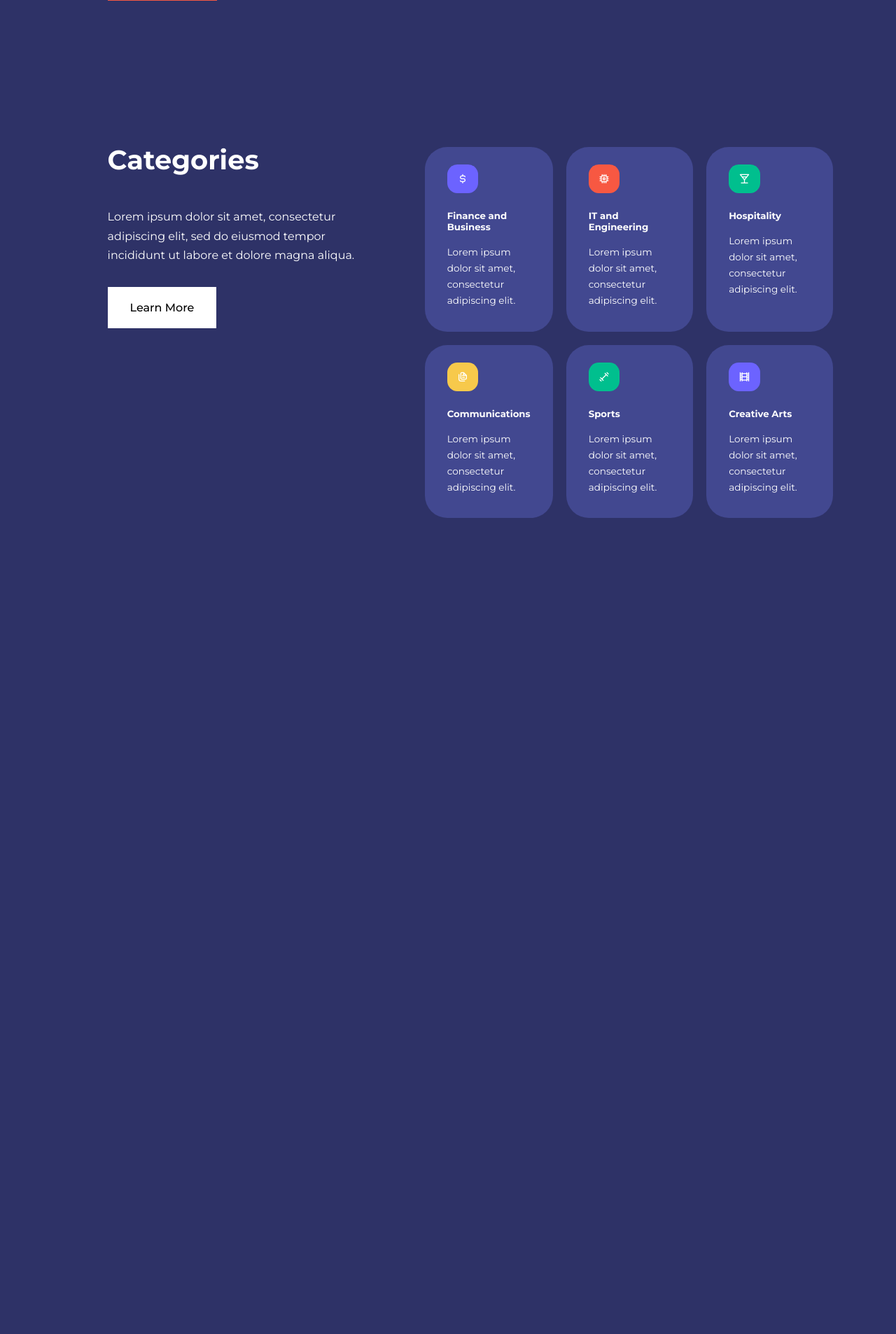
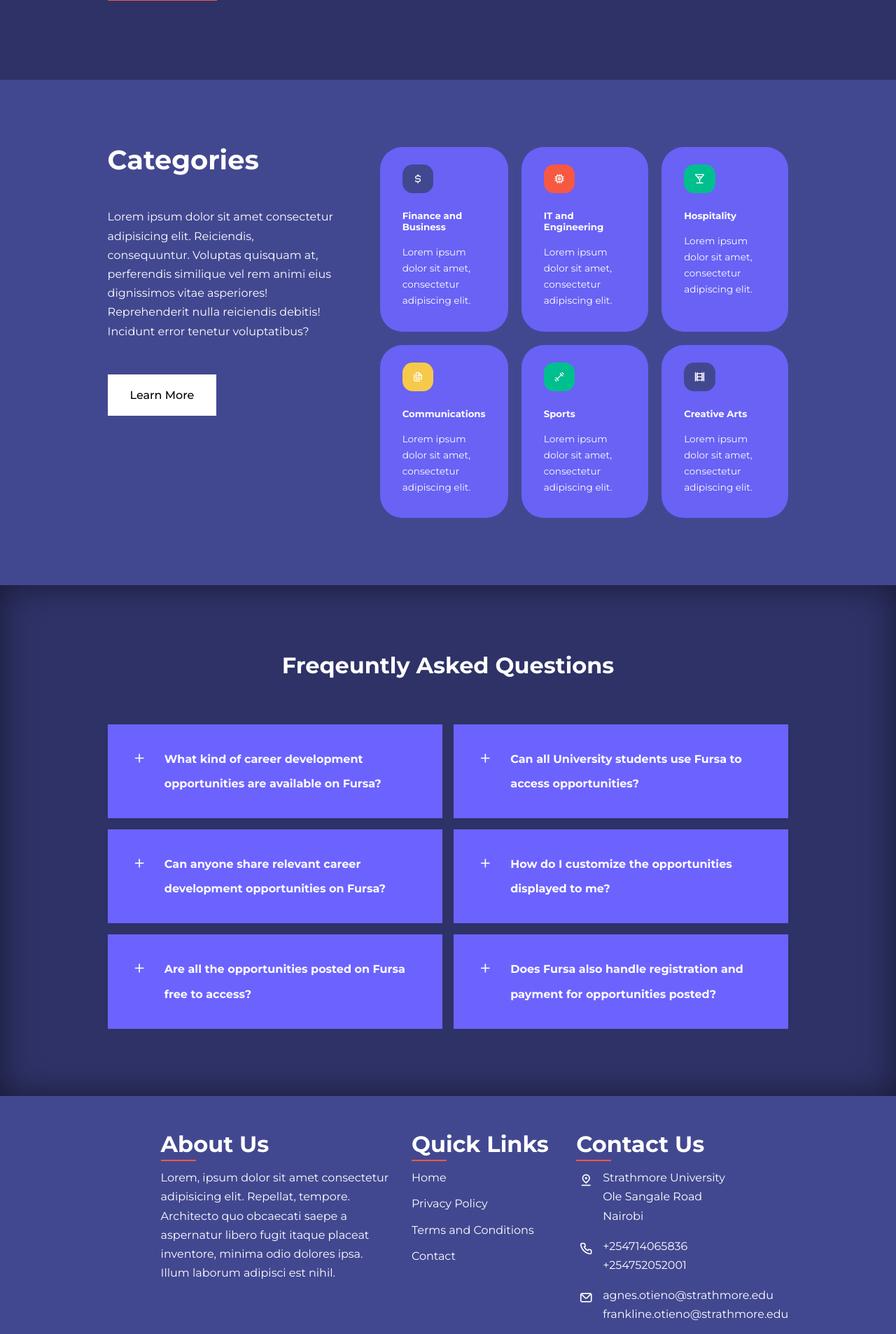
Before and after one commit to a-anyango/Fursa, a PHP site: page / in a window 1280 px wide. Shown: the part 526-2432 px from the top of the page at 70% size. Before the commit the page ends 1266 px from the top, so only its background shows below. Run offline with PHP 8.4, Linux system fonts and the light colour scheme.

Commit message:
Completed Home Page
Added FAQs and categories and made homepage responsive.

```diff
--- a/assets/css/style.css
+++ b/assets/css/style.css
@@ -167,7 +167,7 @@ header{
 
 /*Categories*/
 .categories {
-	background: var(--color-bg);
+	background: var(--color-bg2);
 }
 
 .categories h1 {
@@ -175,19 +175,17 @@ header{
 	margin-bottom: 3rem;
 }
 
-.categories__container{
+.categories__container {
 	display: grid;
 	grid-template-columns: 40% 60%;
-	gap: 4rem;
 }
 
-/*.categories__left{
-	margin-top: 3rem;
-	margin-left: 3rem;
+.categories__left{
+	margin-right: 4rem;
 }
-*/
+
 .categories__left p{
-	margin: 3rem 0 2rem;
+	margin: 1rem 0 3rem;
 }
 
 .categories__right{
@@ -197,7 +195,7 @@ header{
 }
 
 .category{
-	background: var(--color-bg2);
+	background: #6962f5;
 	padding: 2rem;
 	border-radius: 2rem;
 	transition: var(--transition);
@@ -206,6 +204,10 @@ header{
 .category:hover{
 	box-shadow: 0 3rem 3rem rgba(0, 0, 0, 0.3);
 	z-index: 1;
+}
+
+.category:nth-child(1) .category__icon{
+	background: var(--color-bg2);
 }
 
 .category:nth-child(2) .category__icon{
@@ -224,6 +226,10 @@ header{
 	background: var(--color-success);
 }
 
+.category:nth-child(6) .category__icon{
+	background: var(--color-bg2);
+}
+
 .category__icon{
 	background: var(--color-primary);
 	padding: 0.7rem;
@@ -237,3 +243,325 @@ header{
 .category p{
 	font-size: 0.85rem;
 }
+
+/*FAQ*/
+.faqs{
+	background-color: var(--color-bg);
+	box-shadow: inset 0 0 3rem rgba(0, 0, 0, 0.5);
+}
+
+.faqs__container{
+	display: grid;
+	grid-template-columns: 1fr 1fr;
+	gap: 1rem;
+}
+
+.faq{
+	padding: 2rem;
+	display: flex;
+	align-items: center;
+	gap: 1.4rem;
+	height: fit-content;
+	background: var(--color-primary);
+	cursor: pointer;
+}
+
+.faq h4{
+	font-size: 1rem;
+	line-height: 2.2;
+}
+
+.faq__icon{
+	align-self: flex-start;
+	font-size: 1.2rem;
+}
+
+.faq p{
+	margin-top: 0.8rem;
+	display: none;
+}
+
+.faq.open p{
+	display: block;
+}
+
+/*Footer*/
+footer{
+	position: relative;
+	width: 100%;
+	height: auto;
+	padding: 50px 100px;
+	background: var(--color-bg2);
+	display: flex;
+	justify-content: space-between;
+	flex-wrap: wrap;
+}
+
+footer .container{
+	display: flex;
+	justify-content: space-between;
+	flex-wrap: wrap;
+	flex-direction: row;
+}
+
+footer .container .sec{
+	margin-right: 30px;
+	margin-bottom: 40px;
+}
+
+.about__us{
+	width: 40%;
+}
+
+footer .container h2{
+	position: relative;
+	color: var(--color-white);
+	margin-bottom: 15px;
+}
+
+footer .container h2:before{
+	content: '';
+	position: absolute;
+	bottom: -5px;
+	left: 0;
+	width: 50px;
+	height: 2px;
+	background: var(--color-danger);
+}
+
+.quicklinks{
+	position: relative;
+	width: 25%;
+}
+
+.quicklinks ul li a{
+	text-decoration: none;
+	margin-bottom: 10px;
+	display: inline-block;
+}
+
+.quicklinks ul li a:hover{
+	color: var(--color-bg);
+}
+
+.contact{
+	width: calc(35% - 60px);
+	margin-right: 0 !important;
+}
+
+.contact .info{
+	position: relative;
+}
+
+.contact .info li{
+	display: flex;
+	margin-bottom: 16px;
+}
+
+.contact .info li span:nth-child(1){
+	font-size: 20px;
+	margin-right: 10px;
+}
+
+.contact .info li a:hover{
+	color: var(--color-bg);
+}
+
+.copyrightText{
+	width: 100%;
+	background-color: #6c63ff;
+	padding: 8px 100px;
+	text-align: center;
+	color: var(--color-white);
+}
+
+/*Responsive Design:Tablet*/
+@media screen and (max-width:1024px) {
+	.container{
+		width: var(--container-width-md);
+	}
+
+	h1{
+		font-size: 2.2rem;
+	}
+
+	h2{
+		font-size: 1.7rem;
+	}
+
+	h3{
+		font-size: 1.4rem;
+	}
+
+	h4{
+		font-size: 1.2rem;
+	}
+
+	/*NAVBAR*/
+	nav button {
+		display: inline-block;
+		background: transparent;
+		font-size: 1.8rem;
+		color: var(--color-white);
+		cursor: pointer;
+	}
+
+	nav button#close-menu-btn{
+		display: none;
+	}
+
+	.nav__menu{
+		position: fixed;
+		top: 5rem;
+		right: 5%;
+		height: fit-content;
+		width: 18rem;
+		flex-direction: column;
+		gap: 0;
+		display: none;
+	}
+
+	.nav__menu li {
+		width: 100%;
+		height: 5.8rem;
+		animation: animateNavItems 400ms linear forwards;
+		transform-origin: top right;
+		opacity: 0;
+	}
+
+	.nav__menu li:nth-child(2){
+		animation-delay: 200ms;
+	}
+
+	.nav__menu li:nth-child(3){
+		animation-delay: 400ms;
+	}
+
+	.nav__menu li:nth-child(4){
+		animation-delay: 600ms;
+	}
+
+	@keyframes animateNavItems{
+		0% {
+			transform: rotateZ(-90deg) rotateX(90deg) scale(0.1);
+		}
+		100% {
+			transform: rotateZ(0) rotateX(0) scale(1);
+			opacity: 1;
+		}
+	}
+
+	.nav__menu li a{
+		background: var(--color-primary);
+		box-shadow: -4rem 6rem 10rem rgba(0, 0, 0, 0.6);
+		width: 100%;
+		height: 100%;
+		display: grid;
+		place-items: center;
+	}
+
+	.nav__menu li a :hover {
+		background: var(--color-bg2);
+		color: var(--color-white);
+	}
+
+	/*Header*/
+
+	header{
+		height: 92vh;
+		margin-bottom: 4rem;
+	}
+
+	.header__container{
+		gap: 0;
+		padding-bottom: 3rem;
+	}
+
+	/*Catgeories*/
+	.categories{
+		height: auto;
+	}
+
+	.categories__container{
+		grid-template-columns: 1fr;
+		gap: 3rem;
+	}
+
+	.categories__left{
+		margin-right: 0;
+	}
+
+	/*FAQs*/
+	.faqs__container{
+		grid-template-columns: 1fr;
+	}
+
+	.faq {
+		padding: 1.5rem;
+	}
+/*Footer*/
+	footer{
+		padding: 40px;
+	}
+
+	footer .container{
+		flex-direction: column;
+	}
+
+	footer .container .sec{
+		margin-right: 0;
+		margin-bottom: 40px;
+	}
+
+	footer .container .sec.about__us, .quicklinks, .contact{
+		width: 100%;
+	}
+
+	.copyrightText{
+		padding: 8px 40px
+	}
+}
+
+/*Responsive Design: Mobile*/
+@media screen and (max-width: 600px) {
+	.container{
+		width: var(--container-width-sm);
+	}
+
+	/*Navbar*/
+	.nav__menu{
+		right: 3%;
+	}
+
+	/*Header*/
+	header{
+		height: 100vh;
+	}
+
+	.header__container{
+		grid-template-columns: 1fr;
+		text-align: center;
+		margin-top: 0;
+	}
+
+	.header__left p{
+		margin-bottom: 1.3rem;
+	}
+
+	/*Categories*/
+	.categories__right{
+		grid-template-columns: 1fr 1fr;
+		gap: 0.7rem;
+	}
+
+	.category{
+		padding: 1rem;
+		border-radius: 1rem;
+	}
+
+	.category__icon{
+		margin-top: 4px;
+		display: inline-block;
+	}
+
+}
--- a/assets/main.js
+++ b/assets/main.js
@@ -4,3 +4,43 @@ window.addEventListener('scroll', () => {
     document.querySelector('nav').classList.toggle
     ('window-scroll', window.scrollY > 100 )
 })
+
+
+//FAQ Toggle
+const faqs = document.querySelectorAll('.faq');
+
+faqs.forEach(faq => {
+    faq.addEventListener('click', () => {
+        faq.classList.toggle('open')
+
+        //change icon
+        const icon = faq.querySelector('.faq__icon i');
+        if(icon.className === 'uil uil-plus'){
+            icon.className = 'uil uil-minus';
+        } else{
+            icon.className = 'uil uil-plus';
+        }
+    })
+})
+
+
+//Responsive menu
+const menu = document.querySelector(".nav__menu");
+const menuBtn = document.querySelector("#open-menu-btn");
+const closeBtn = document.querySelector("#close-menu-btn");
+
+menuBtn.addEventListener('click', () => {
+    menu.style.display = "flex";
+    closeBtn.style.display = 'inline-block';
+    menuBtn.style.display = 'none';
+})
+
+
+//close menu
+const closeNav = () => {
+    menu.style.display = "none";
+    closeBtn.style.display = 'none';
+    menuBtn.style.display = 'inline-block';
+}
+
+closeBtn.addEventListener('click', closeNav)
--- a/index.html
+++ b/index.html
@@ -17,8 +17,7 @@
 				<li ><a href="index.php">Home</a></li>
 				<li ><a href="opportunities.php">Opportunities</a></li>
 				<li ><a href="contact.php">Contact</a></li>
-				<li ><a href="login.php">Login</a></li>
-
+				<li ><a href="./login_management/login.php">Login</a></li>
 			</ul>
 			<button id="open-menu-btn"><i class="uil uil-bars"></i></button>
 			<button id="close-menu-btn"><i class="uil uil-multiply"></i></button>
@@ -49,7 +48,7 @@
 			<div class="categories__left">
 				<h1>Categories</h1>
 				<p>
-					Lorem ipsum dolor sit amet, consectetur adipiscing elit, sed do eiusmod tempor incididunt ut labore et dolore magna aliqua.
+					Lorem ipsum dolor sit amet consectetur adipisicing elit. Reiciendis, consequuntur. Voluptas quisquam at, perferendis similique vel rem animi eius dignissimos vitae asperiores! Reprehenderit nulla reiciendis debitis! Incidunt error tenetur voluptatibus?
 				</p>
 				<a href="#" class="btn">Learn More</a>
 			</div>
@@ -95,6 +94,115 @@
 	<!--End of Categories-->
 
 
+	<!--FAQs-->
+	<section class="faqs">
+		<h2>Freqeuntly Asked Questions</h2>
+		<div class="container faqs__container">
+			<article class="faq">
+				<div class="faq__icon"><i class="uil uil-plus"></i></div>
+				<div class="question__answer">
+					<h4>What kind of career development opportunities are available on Fursa?</h4>
+					<p>
+						Lorem ipsum dolor sit amet consectetur adipisicing elit. Corporis, animi? Doloribus excepturi neque tempora perspiciatis aspernatur a optio deleniti molestias placeat. Veniam esse enim, ut et quae ab porro voluptate!
+					</p>
+				</div>
+			</article>
+			<article class="faq">
+				<div class="faq__icon"><i class="uil uil-plus"></i></div>
+				<div class="question__answer">
+					<h4>Can all University students use Fursa to access opportunities?</h4>
+					<p>
+						Lorem ipsum dolor sit amet consectetur adipisicing elit. Corporis, animi? Doloribus excepturi neque tempora perspiciatis aspernatur a optio deleniti molestias placeat. Veniam esse enim, ut et quae ab porro voluptate!
+					</p>
+				</div>
+			</article>
+			<article class="faq">
+				<div class="faq__icon"><i class="uil uil-plus"></i></div>
+				<div class="question__answer">
+					<h4>Can anyone share relevant career development opportunities on Fursa?</h4>
+					<p>
+						Lorem ipsum dolor sit amet consectetur adipisicing elit. Corporis, animi? Doloribus excepturi neque tempora perspiciatis aspernatur a optio deleniti molestias placeat. Veniam esse enim, ut et quae ab porro voluptate!
+					</p>
+				</div>
+			</article>
+			<article class="faq">
+				<div class="faq__icon"><i class="uil uil-plus"></i></div>
+				<div class="question__answer">
+					<h4>How do I customize the opportunities displayed to me?</h4>
+					<p>
+						Lorem ipsum dolor sit amet consectetur adipisicing elit. Corporis, animi? Doloribus excepturi neque tempora perspiciatis aspernatur a optio deleniti molestias placeat. Veniam esse enim, ut et quae ab porro voluptate!
+					</p>
+				</div>
+			</article>
+			<article class="faq">
+				<div class="faq__icon"><i class="uil uil-plus"></i></div>
+				<div class="question__answer">
+					<h4>Are all the opportunities posted on Fursa free to access?</h4>
+					<p>
+						Lorem ipsum dolor sit amet consectetur adipisicing elit. Corporis, animi? Doloribus excepturi neque tempora perspiciatis aspernatur a optio deleniti molestias placeat. Veniam esse enim, ut et quae ab porro voluptate!
+					</p>
+				</div>
+			</article>
+			<article class="faq">
+				<div class="faq__icon"><i class="uil uil-plus"></i></div>
+				<div class="question__answer">
+					<h4>Does Fursa also handle registration and payment for opportunities posted?</h4>
+					<p>
+						Lorem ipsum dolor sit amet consectetur adipisicing elit. Corporis, animi? Doloribus excepturi neque tempora perspiciatis aspernatur a optio deleniti molestias placeat. Veniam esse enim, ut et quae ab porro voluptate!
+					</p>
+				</div>
+			</article>
+
+		</div>
+	</section>
+	<!--End of FAQs-->
+
+	<!--Footer-->
+	<footer>
+		<div class="container">
+			<div class="sec about__us">
+				<h2>About Us</h2>
+				<p>Lorem, ipsum dolor sit amet consectetur adipisicing elit. Repellat, tempore. Architecto quo obcaecati saepe a aspernatur libero fugit itaque placeat inventore, minima odio dolores ipsa. Illum laborum adipisci est nihil.</p>
+			</div>
+			<div class="sec quicklinks">
+				<h2>Quick Links</h2>
+				<ul>
+					<li><a href="index.php">Home</a></li>
+					<li><a href="#">Privacy Policy</a></li>
+					<li><a href="#">Terms and Conditions</a></li>
+					<li><a href="contact.php">Contact</a></li>
+				</ul>
+			</div>
+			<div class="sec contact">
+				<h2>Contact Us</h2>
+				<ul class="info">
+					<li>
+						<span><i class="uil uil-location-pin-alt"></i></span>
+						<span>
+							Strathmore University<br>
+							Ole Sangale Road<br>
+							Nairobi
+						</span>
+					</li>
+					<li>
+						<span><i class="uil uil-phone"></i></span>
+						<p><a href="tel:+254714065836">+254714065836</a><br>
+							<a href="tel:+254752052001">+254752052001</a><br></p>
+					</li>
+					<li>
+						<span><i class="uil uil-envelope"></i></span>
+						<p><a href="mailto:agnes.otieno@strathmore.edu">agnes.otieno@strathmore.edu</a><br>
+							<a href="mailto:frankline.otieno@strathmore.edu">frankline.otieno@strathmore.edu</a><br></p>
+					</li>
+				</ul>
+			</div>
+		</div>
+	</footer>
+	<div class="copyrightText">
+		<p>Copyright Ⓒ 2022 Fursa. All Rights Reserved</p>
+	</div>
+
+
 	<script src="./assets/main.js"></script>
 </body>
 </html>
```
